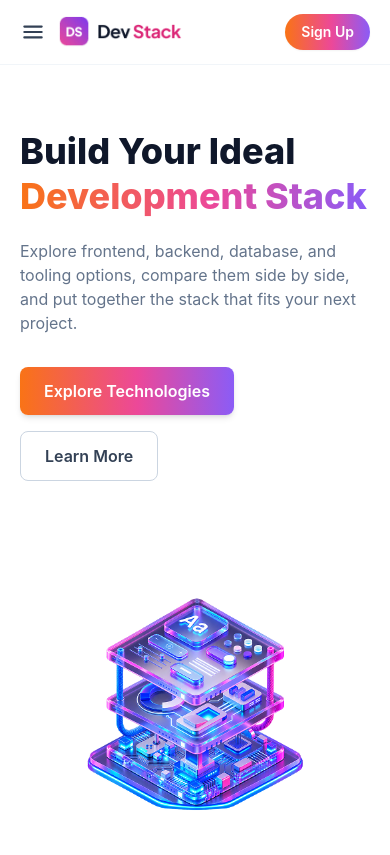
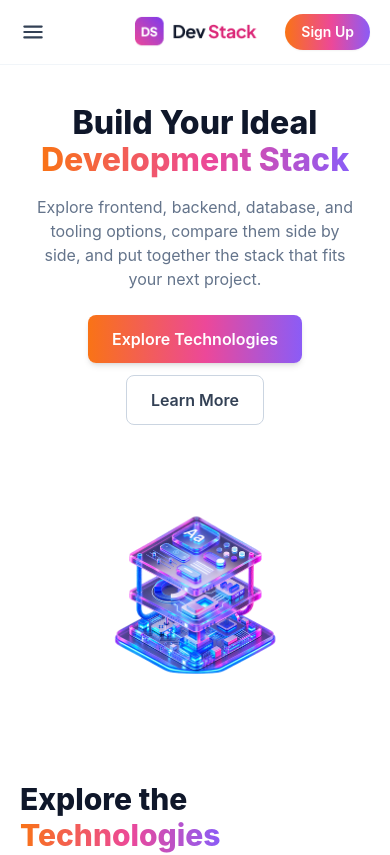
Before and after one commit to rowshannahar3/dev-stack-app, a React (Vite) app: page / in a window 390 px wide. Shown: the top 855 px of the page. Built offline with nearby package versions, Linux system fonts and the light colour scheme.

Commit message:
mobile responsive

```diff
--- a/src/components/Hero.jsx
+++ b/src/components/Hero.jsx
@@ -2,27 +2,33 @@ import bannerStack from "../assets/banner-stack.png";
 
 export default function Hero() {
   return (
-        <section id="home" className="max-w-7xl mx-auto px-5 md:px-8 py-16 md:py-24 grid md:grid-cols-2 gap-12 items-center">
-            <div>
-                {/* Two-tone heading: plain text + gradient text, sharing the one brand gradient */}
-                <h1 className="text-4xl md:text-5xl font-extrabold leading-tight text-slate-900">
+    <section
+      id="home"
+      className="max-w-7xl mx-auto px-5 md:px-8 pt-10 pb-14 md:py-24 flex flex-col md:grid md:grid-cols-2 gap-10 md:gap-12 items-center"
+    >
+      <div className="text-center md:text-left">
+        {/* Two-tone heading: plain text + gradient text */}
+        <h1 className="text-[32px] leading-[1.15] md:text-5xl md:leading-tight font-extrabold text-slate-900">
           Build Your Ideal
           <br />
-                    <span className="brand-gradient-text">Development Stack</span>
+          <span className="brand-gradient-text">
+            Development Stack
+          </span>
         </h1>
 
-                <p className="mt-5 text-slate-500 text-base md:text-lg max-w-md">
+        <p className="mt-4 md:mt-5 text-slate-500 text-base md:text-lg max-w-xs md:max-w-md mx-auto md:mx-0">
           Explore frontend, backend, database, and tooling options, compare them side
           by side, and put together the stack that fits your next project.
         </p>
 
-                <div className="mt-8 flex flex-wrap gap-4">
+        <div className="mt-6 md:mt-8 flex flex-wrap justify-center md:justify-start gap-3 md:gap-4">
           <a
             href="#technologies"
             className="px-6 py-3 rounded-lg font-semibold brand-gradient-bg shadow-md hover:opacity-90 transition-opacity"
           >
             Explore Technologies
           </a>
+
           <a
             href="#about"
             className="px-6 py-3 rounded-lg font-semibold border border-slate-300 text-slate-700 hover:bg-slate-50 transition-colors"
@@ -32,17 +38,11 @@ export default function Hero() {
         </div>
       </div>
 
-            <div className="flex justify-center">
-                <img
-                    src="https://icon.icepanel.io/Technology/svg/Docker.svg"
-                    alt="Illustration of a layered development stack"
-                    className="hidden"
-                />
-
+      <div className="flex justify-center w-full">
         <img
           src={bannerStack}
           alt="Development stack illustration"
-                    className="w-full max-w-md rounded-2xl"
+          className="w-4/5 max-w-[260px] md:max-w-md md:w-full"
         />
       </div>
     </section>
--- a/src/components/Navbar.jsx
+++ b/src/components/Navbar.jsx
@@ -8,7 +8,7 @@ export default function Navbar() {
 
     return (
         <header className="sticky top-0 z-50 bg-white/90 backdrop-blur border-b border-slate-100">
-            <div className="max-w-7xl mx-auto px-5 md:px-8 h-16 flex items-center justify-between">
+            <div className="relative max-w-7xl mx-auto px-5 md:px-8 h-16 flex items-center justify-between">
                 {/* Left (mobile): hamburger. Left (desktop): logo */}
                 <div className="flex items-center gap-3">
                     <button
@@ -27,7 +27,10 @@ export default function Navbar() {
                         )}
                     </button>
 
-                    <a href="#home" className="flex items-center">
+                    <a
+                        href="#home"
+                        className="absolute left-1/2 -translate-x-1/2 md:static md:translate-x-0"
+                    >
                         <img src={logoText} alt="Dev Stack" className="h-8 w-auto" />
                     </a>
                 </div>
```
Lines whose indentation alone changed are shown as unchanged.
